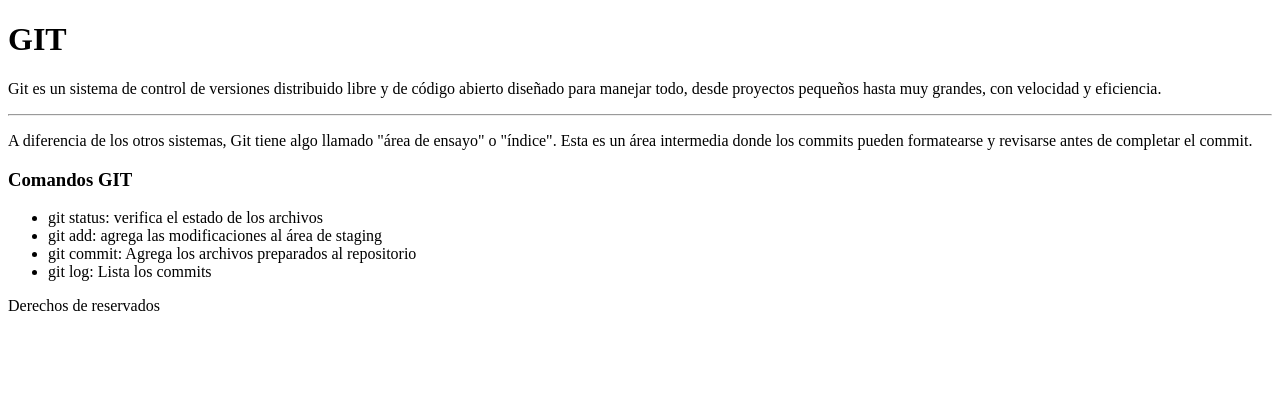
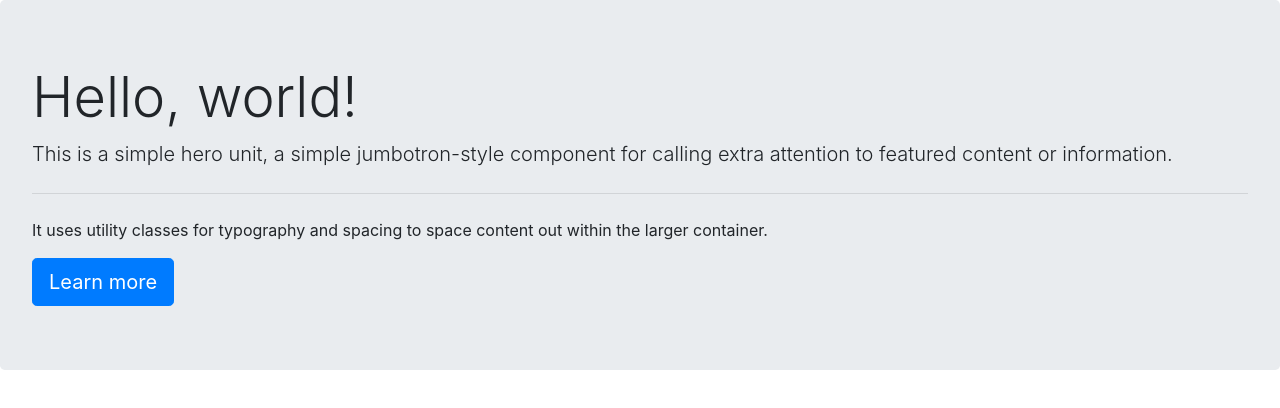
Before and after one commit to mirabalmartin/web-git, a plain HTML site: page index.html in a window 1280 px wide. Drawn offline with nearby package versions, Linux system fonts and the light colour scheme.

Commit message:
jumbotron

```diff
--- a/index.html
+++ b/index.html
@@ -1,43 +1,62 @@
-<!DOCTYPE html>
+<!doctype html>
 <html lang="en">
-<head>
-    <meta charset="UTF-8">
-    <meta http-equiv="X-UA-Compatible" content="IE=edge">
-    <meta name="viewport" content="width=device-width, initial-scale=1.0">
-    <title>Document</title>
-</head>
-<body>
-    <h1>GIT</h1>
+  <head>
+    <!-- Required meta tags -->
+    <meta charset="utf-8">
+    <meta name="viewport" content="width=device-width, initial-scale=1, shrink-to-fit=no">
 
-    <p>Git es un sistema de control de versiones distribuido libre y de código
-        abierto diseñado para manejar todo, desde proyectos pequeños hasta muy
-        grandes, con velocidad y eficiencia.
-  </p>
+    <!-- Bootstrap CSS -->
+    <link rel="stylesheet" href="https://cdn.jsdelivr.net/npm/bootstrap@4.6.0/dist/css/bootstrap.min.css" integrity="sha384-B0vP5xmATw1+K9KRQjQERJvTumQW0nPEzvF6L/Z6nronJ3oUOFUFpCjEUQouq2+l" crossorigin="anonymous">
 
-  <hr>
-
-  <p>A diferencia de los otros sistemas, Git tiene algo llamado "área de
-    ensayo" o "índice". Esta es un área intermedia donde los commits pueden
-    formatearse y revisarse antes de completar el commit.
-</p>
-
-
-<h3>Comandos GIT</h3>
-
-<ul>
-    <li>git status: verifica el estado de los archivos</li>
-    <li>git add: agrega las modificaciones al área de staging</li>
-    <li>git commit: Agrega los archivos preparados al repositorio</li>
-    <li>git log: Lista los commits</li>
-  </ul>
+    <title>Hello, world!</title>
+  </head>
+  <body>
+    <div class="jumbotron">
+      <h1 class="display-4">Hello, world!</h1>
+      <p class="lead">This is a simple hero unit, a simple jumbotron-style component for calling extra attention to featured content or information.</p>
+      <hr class="my-4">
+      <p>It uses utility classes for typography and spacing to space content out within the larger container.</p>
+      <a class="btn btn-primary btn-lg" href="#" role="button">Learn more</a>
+    </div>
 
 
 
-  <footer>
-
-    Derechos de reservados
 
 
-  </footer>
-</body>
+
+
+
+
+
+
+
+
+
+
+
+
+
+
+
+
+
+
+
+
+
+
+    <!-- Optional JavaScript; choose one of the two! -->
+
+
+    <!-- Option 1: jQuery and Bootstrap Bundle (includes Popper) -->
+    <script src="https://code.jquery.com/jquery-3.5.1.slim.min.js" integrity="sha384-DfXdz2htPH0lsSSs5nCTpuj/zy4C+OGpamoFVy38MVBnE+IbbVYUew+OrCXaRkfj" crossorigin="anonymous"></script>
+    <script src="https://cdn.jsdelivr.net/npm/bootstrap@4.6.0/dist/js/bootstrap.bundle.min.js" integrity="sha384-Piv4xVNRyMGpqkS2by6br4gNJ7DXjqk09RmUpJ8jgGtD7zP9yug3goQfGII0yAns" crossorigin="anonymous"></script>
+
+    <!-- Option 2: Separate Popper and Bootstrap JS -->
+    <!--
+    <script src="https://code.jquery.com/jquery-3.5.1.slim.min.js" integrity="sha384-DfXdz2htPH0lsSSs5nCTpuj/zy4C+OGpamoFVy38MVBnE+IbbVYUew+OrCXaRkfj" crossorigin="anonymous"></script>
+    <script src="https://cdn.jsdelivr.net/npm/popper.js@1.16.1/dist/umd/popper.min.js" integrity="sha384-9/reFTGAW83EW2RDu2S0VKaIzap3H66lZH81PoYlFhbGU+6BZp6G7niu735Sk7lN" crossorigin="anonymous"></script>
+    <script src="https://cdn.jsdelivr.net/npm/bootstrap@4.6.0/dist/js/bootstrap.min.js" integrity="sha384-+YQ4JLhjyBLPDQt//I+STsc9iw4uQqACwlvpslubQzn4u2UU2UFM80nGisd026JF" crossorigin="anonymous"></script>
+    -->
+  </body>
 </html>
```
